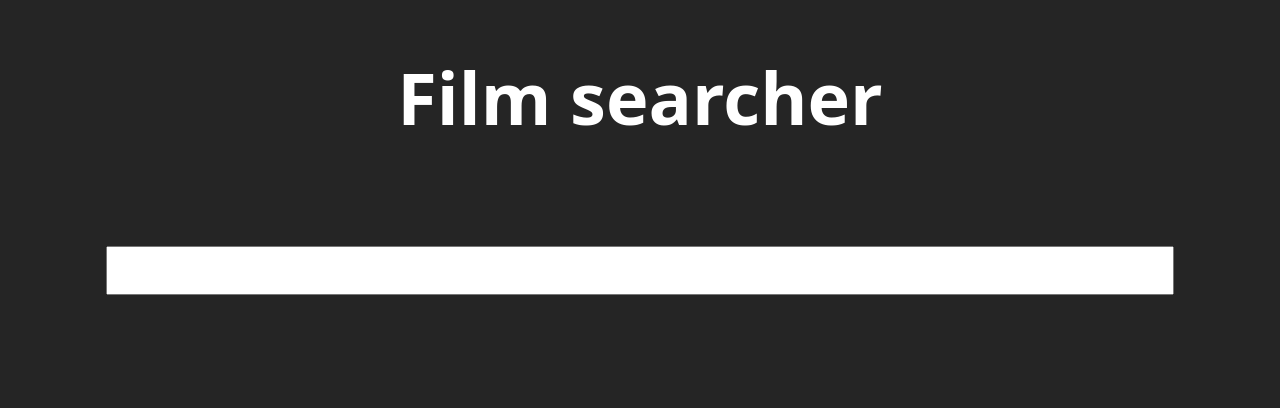
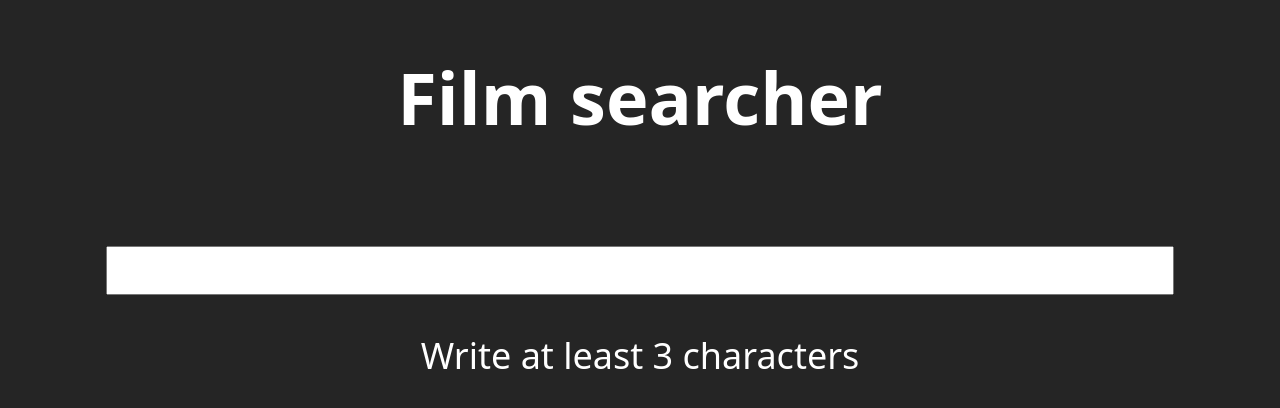
Before and after one commit to Albertomomu/movies-app, a React (Vite) app: page / in a window 1280 px wide. Shown: the top 408 px of the page. Built offline with nearby package versions, Linux system fonts and the light colour scheme.

Commit message:
fix: text

```diff
--- a/src/components/App.jsx
+++ b/src/components/App.jsx
@@ -20,7 +20,11 @@ export const App = () => {
       <form onSubmit={searchMovies}>
         <div className='app'>
           <input className='inputSearch' value={inputValue} onChange={getInputValue} />
-          {movies && movies.Search && <MoviesGrid movies={movies} />}
+          {inputValue.length < 3
+            ? <p>Write at least 3 characters</p>
+            : (movies && movies.Search && movies.Search.length > 0
+              ? <MoviesGrid movies={movies} />
+              : <p>No films found</p>)}
         </div>
       </form>
     </>
```
